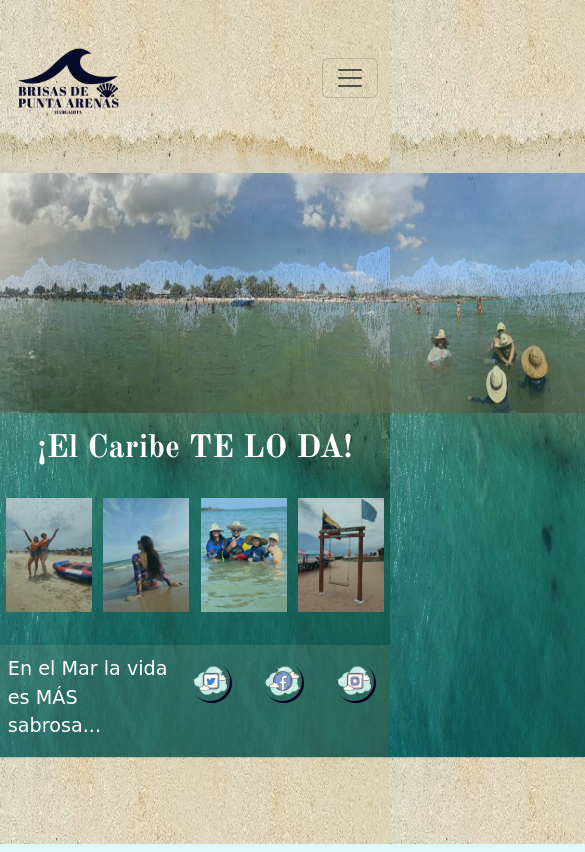
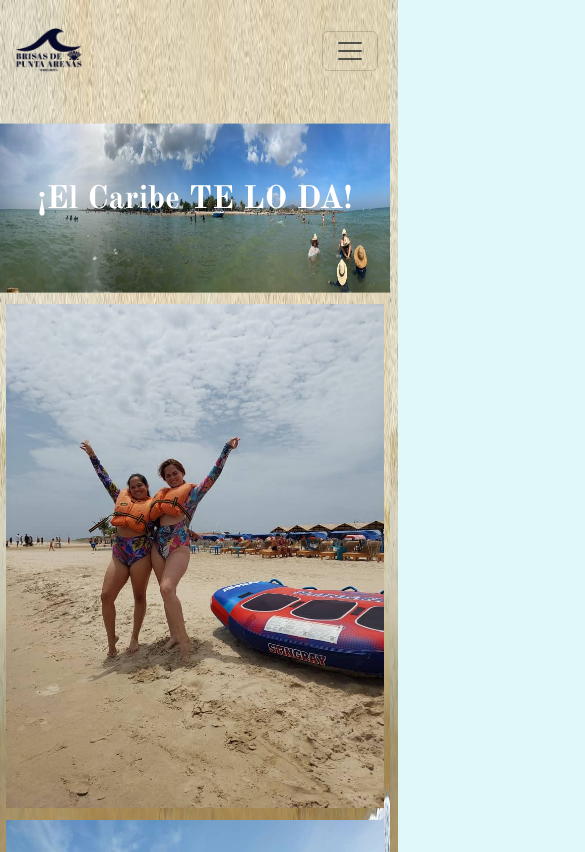
Before and after one commit to Maireglopezv/BrisasDePuntaArena, a plain HTML site: page index.html in a window 390 px wide. Shown: the top 852 px of the page, 585 px wide, since content can reach past the window. Drawn offline with nearby package versions, Linux system fonts and the light colour scheme; a web font is replaced by a local one.

Commit message:
modificacion de inicio

```diff
--- a/css/estilos.css
+++ b/css/estilos.css
@@ -75,7 +75,7 @@ ul li {
     color: rgb(1, 1, 34);
 }
 
-.portada__imag{
+.portada_imag{
     display: flex;
     justify-content: center;
     padding-top: 1%;
@@ -83,7 +83,7 @@ ul li {
 }
 
 
-.modelos{
+.modelo_1{
     width: 25%;
     height: 25%;
     padding: 1.5%;
@@ -91,7 +91,43 @@ ul li {
 
 }
 
-.modelos:hover{
+.modelo_1:hover{
+    opacity: 1;
+}
+
+.modelo_2{
+    width: 25%;
+    height: 25%;
+    padding: 1.5%;
+    opacity: 0.8;
+
+}
+
+.modelo_2:hover{
+    opacity: 1;
+}
+
+.modelo_3{
+    width: 25%;
+    height: 25%;
+    padding: 1.5%;
+    opacity: 0.8;
+
+}
+
+.modelo_3:hover{
+    opacity: 1;
+}
+
+.modelo_4{
+    width: 25%;
+    height: 25%;
+    padding: 1.5%;
+    opacity: 0.8;
+
+}
+
+.modelo_4:hover{
     opacity: 1;
 }
 
@@ -245,15 +281,12 @@ h1 {
 
 .langosta{
     grid-area: langosta;
-    width: 100%;
-    height: 100%;
 
 }
 
 .cocada{
     grid-area: cocada;
-    width: 100%;
-    height: 100%;
+
 
 }
 
@@ -458,82 +491,103 @@ h2{
     }
 
     .navbar-brand{
-        margin-top: 5%;
-        width: 7rem;
+        margin-top: 1%;
+        width: 20%;
     }
 
 
 
     .nav-link{
         padding: 0.2%;
-        margin: 0.1%;
+        margin: 0%;
         color:rgb(3, 61, 61);
         font-size: 1.5rem;
-        background-color: rgb(201, 225, 236);
+        background-color:  rgb(140, 163, 133);
     }
 
     .portada{
         display: flex;
         width: 100%;
-        margin: 50%;
         margin-top: 25%;
         margin-bottom: 25%;
-        position: relative;
-        justify-content: space-between;
 
     }
 
     .imagenportada{
-        margin-top: 10%;
-        width: 50rem;
-        height: 15rem;
-        opacity: 0.7;
+        display: inline;
+        width: 100%;
+        height: 20%;
+        margin-top: 2%;
+        margin-bottom: 2%;
+        opacity: 1;
 
     }
 
     .fraseintroductoria{
-        margin-top: 50%;
         font-size: 2rem;
-
     }
 
-    .portada__imag{
-        margin-top: 60%;
-        margin-bottom: 2%;
+    .portada_imag{
+        padding-top: 2%;
+        display: inline;
+        width: 100%;
+        align-content: center;
+    }
+
+    .modelo_1{
+        width: 100%;
+        opacity: 1;
+    }
+
+    .modelo_2{
+        width: 100%;
+        opacity: 1;
+    }
+
+    .modelo_3{
+        width: 100%;
+        opacity: 1;
+    }
+
+    .modelo_4{
+        width: 100%;
+        opacity: 1;
+    }
+
+    footer{
+        display: inline-block;
+        width: 100%;
     }
 
     .frasefooter{
-        flex-direction: row;
+        display: block;
+        font-size: 1.2rem;
+        text-align: center;
+    }
+
+    .redessociales{
+        display: block;
+        text-align: center;
     }
 
     .twitter{
-    width: 2.5rem;
+    width: 2rem;
     }
 
 
-
     .facebook{
-    width: 2.5rem;
+    width: 2rem;
     }
 
 
-
     .instagram{
-    width: 2.5rem;
-
-    }
-
-
-    .posicionredes{
-    margin: 1rem;
+    width: 2rem;
 
     }
 
 
 
-    .frasefooter{
-    font-size: 1.2rem;
-    }
+
 
     .main__menu{
         background-image: none;
--- a/index.html
+++ b/index.html
@@ -17,7 +17,7 @@
     <header>
         <nav  class="navbar navbar-expand-lg" id="barra">
             <div class="container-fluid">
-                <img class="navbar-brand" src="../img/LOGO REST.png" alt="Logo de Restaurante">
+                <img class="navbar-brand" src="./img/LOGO REST.png" alt="Logo de Restaurante">
                 <button class="navbar-toggler" type="button" data-bs-toggle="collapse" data-bs-target="#navbarNav" aria-controls="navbarNav" aria-expanded="false" aria-label="Toggle navigation">
                 <span class="navbar-toggler-icon"></span>
               </button>
@@ -43,16 +43,16 @@
             </div>
           </nav>
     </header>
-    <main>
+    <main class="main_inicio">
         <div  class="portada">
             <img class="imagenportada" src="./img/primera.jpeg" alt="restaurante">
             <p class="fraseintroductoria"> ¡El Caribe TE LO DA!</p>
         </div>
-        <div class="portada__imag">
-            <img class="modelos" src="./img/modelos 2.jpeg" alt="">
-            <img class="modelos" src="./img/modelo3.jpeg" alt="">
-            <img class="modelos" src="./img/familia.jpeg" alt="">
-            <img class="modelos" src="./img/columpio.jpeg" alt="">
+        <div class="portada_imag">
+            <img class="modelo_1" src="./img/modelos 2.jpeg" alt="modelo">
+            <img class="modelo_2" src="./img/modelo3.jpeg" alt="modelo">
+            <img class="modelo_3" src="./img/familia.jpeg" alt="modelo">
+            <img class="modelo_4" src="./img/columpio.jpeg" alt="modelo">
         </div>
     </main>
     <footer>
@@ -65,6 +65,7 @@
             <a class="posicionredes" href="https://www.instagram.com/restaurantebrisasdelmar2022/" target="_blank"><img class="instagram" src="./multi/icons8-instagram-100.png" alt="instagram"></a>
         </div>
     </footer>
+
     <script src="https://cdn.jsdelivr.net/npm/bootstrap@5.3.0-alpha3/dist/js/bootstrap.bundle.min.js" integrity="sha384-ENjdO4Dr2bkBIFxQpeoTz1HIcje39Wm4jDKdf19U8gI4ddQ3GYNS7NTKfAdVQSZe" crossorigin="anonymous"></script>
 </body>
 </html>
```
Also changed, not shown: pages/pag2.html (+20 -20 lines).
